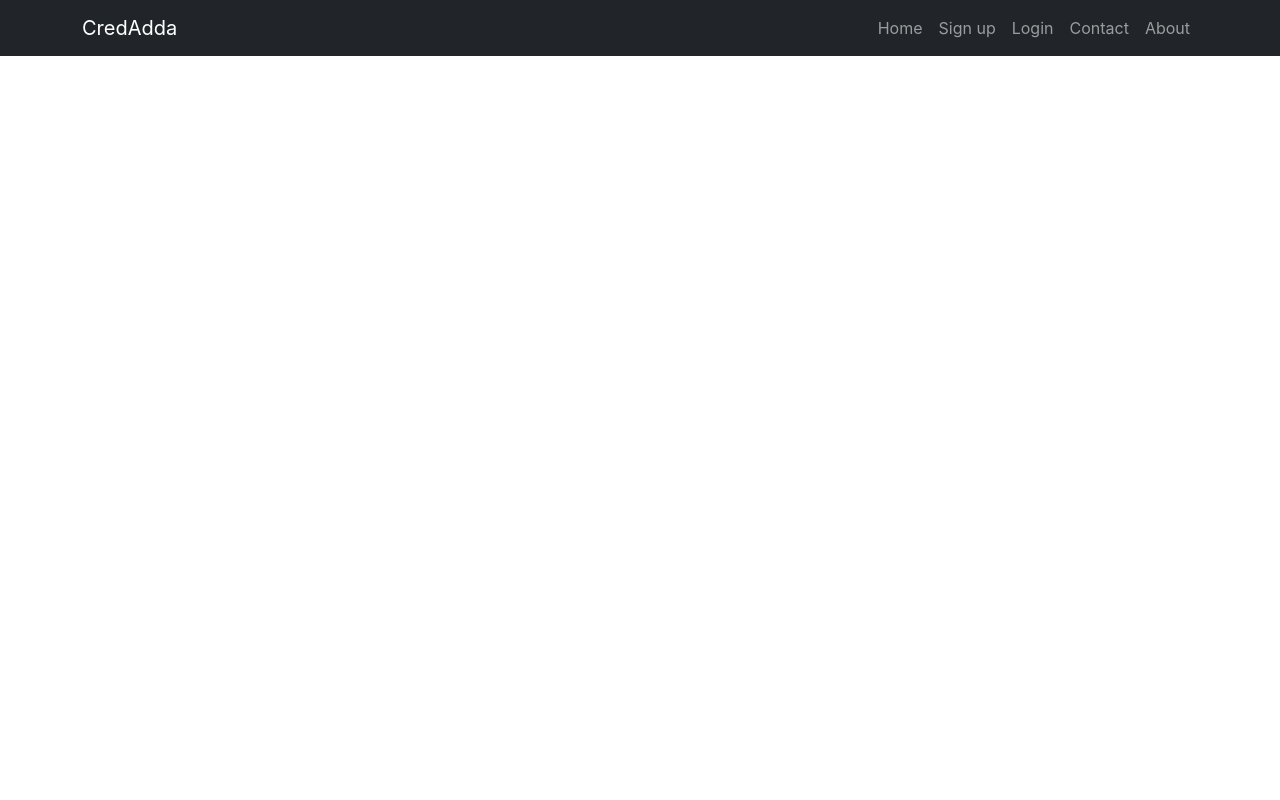
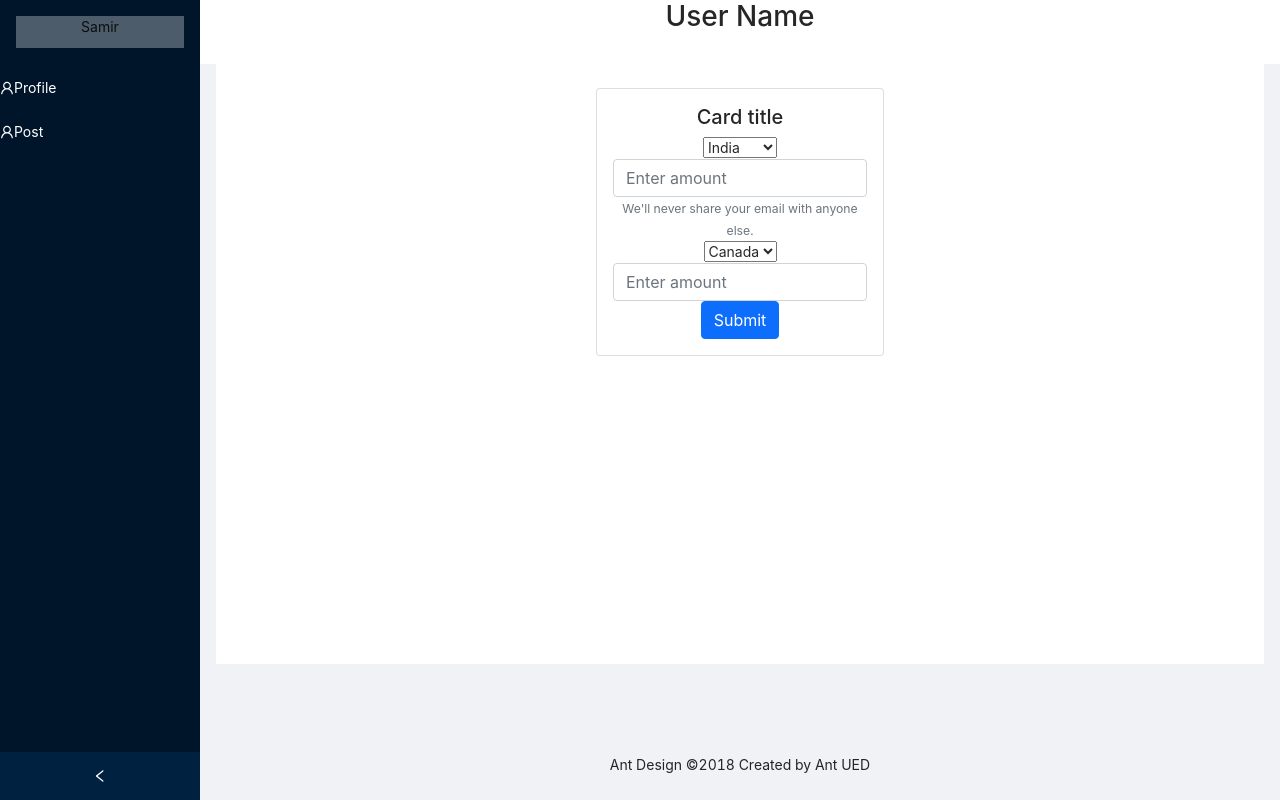
Before and after one commit to samiramrullah/Front-end-design, a React (Create React App) app in the folder frontend/: page /dashboard/post in a window 1280 px wide. Built offline with nearby package versions, Linux system fonts and the light colour scheme.

Commit message:
with dashboard

```diff
--- a/frontend/package.json
+++ b/frontend/package.json
@@ -3,9 +3,11 @@
   "version": "0.1.0",
   "private": true,
   "dependencies": {
+    "@ant-design/icons": "^4.7.0",
     "@testing-library/jest-dom": "^5.16.4",
     "@testing-library/react": "^13.3.0",
     "@testing-library/user-event": "^13.5.0",
+    "antd": "^4.21.5",
     "axios": "^0.27.2",
     "bootstrap": "^5.1.3",
     "react": "^18.2.0",
--- a/frontend/src/App.js
+++ b/frontend/src/App.js
@@ -10,14 +10,15 @@ import './App.css';
 function App() {
   return (
     <div className="App">
-     <Navbar/>
+     {/* <Navbar/> */}
      <Routes>
       <Route path='/' element={<Home/>}/>
       <Route path='/signup' element={<Signup/>}/>
       <Route path='/login' element={<Login/>}/>
-      <Route path='/dashboard' element={<Dashboard/>}/>
-      <Route path='/about' element={<About/>}/>
+      <Route path='/dashboard/*' element={<Dashboard/>}/>
+      {/* <Route path='/about' element={<About/>}/>
       <Route path='/contact' element={<Contact/>}/>
+      <Route path='/post' element={<Contact/>}/> */}
      </Routes>
      {/* <Signup/>
      <Footer/> */}
--- /dev/null
+++ b/frontend/src/components/Post/Post.jsx
@@ -0,0 +1,44 @@
+import React from 'react'
+import { useState } from 'react';
+const Post = () => {
+    const [countryToSend,setcountryToSend]=useState();
+    const [countryToRecieve,setcountryToRecieve]=useState();
+    const onSubmitHandler=(e)=>{
+        e.preventDefault();
+        const userData={
+            countryToSend,
+            countryToRecieve,
+        };
+        console.log(userData);
+    }
+    return (
+        <center>
+            <div class="card" style={{ width: "18rem" }}>
+                <div class="card-body">
+                    <h5 class="card-title">Card title</h5>
+                    <form onSubmit={onSubmitHandler}>
+                        <div class="form-group">
+
+                              <select onChange={(e)=>setcountryToSend(e.target.value)}>
+                                <option>India</option>
+                                <option>Chanda</option>
+                                </select>
+                            <input type={'number'} class="form-control" placeholder="Enter amount" required />
+                            <small id="emailHelp" class="form-text text-muted">We'll never share your email with anyone else.</small>
+                        </div>
+                        <div class="form-group">
+                        <select onChange={(e)=>setcountryToRecieve(e.target.value)}>
+                                <option>Canada</option>
+                                <option>India</option>
+                                </select>
+                            <input type={'number'} class="form-control" placeholder="Enter amount" />
+                        </div>
+                        <button type="submit" class="btn btn-primary">Submit</button>
+                    </form>
+                </div>
+            </div>
+        </center>
+    )
+}
+
+export default Post
--- /dev/null
+++ b/frontend/src/components/Profile/Profile.jsx
@@ -0,0 +1,18 @@
+import React from 'react'
+
+const Post = () => {
+    return (
+        <center>
+            <div class="card" style={{width:'18rem'}}>
+                <img class="card-img-top" src="https://encrypted-tbn0.gstatic.com/images?q=tbn:ANd9GcRWgb_52c3pYUdxPNcwk0YRU2FdcE3kjOWBxw&usqp=CAU" alt="Card image cap" />
+                <div class="card-body">
+                    <h5 class="card-title">Name: <span>Samir Alam</span></h5>
+                    <p class="card-text">Some quick example text to build on the card title and make up the bulk of the card's content.</p>
+                    <a href="#" class="btn btn-primary">Go somewhere</a>
+                </div>
+            </div>
+        </center>
+    )
+}
+
+export default Post
--- a/frontend/src/index.js
+++ b/frontend/src/index.js
@@ -4,6 +4,7 @@ import App from "./App";
 import reportWebVitals from "./reportWebVitals";
 import { BrowserRouter } from "react-router-dom";
 import "../node_modules/bootstrap/dist/css/bootstrap.min.css";
+import 'antd/dist/antd.css';
 import "./index.css";
 
 const root = ReactDOM.createRoot(document.getElementById("root"));
--- a/frontend/src/pages/Dashboard/Dashboard.css
+++ b/frontend/src/pages/Dashboard/Dashboard.css
@@ -0,0 +1,12 @@
+.logo {
+    height: 32px;
+    margin: 16px;
+    background: rgba(255, 255, 255, 0.3);
+  }
+
+  .site-layout .site-layout-background {
+    background: #fff;
+  }
+    [data-theme="dark"] .site-layout .site-layout-background {
+      background: #141414;
+    }
--- a/frontend/src/pages/Dashboard/Dashboard.jsx
+++ b/frontend/src/pages/Dashboard/Dashboard.jsx
@@ -1,9 +1,76 @@
-import React from 'react'
+import {
+  // DesktopOutlined,
+  // FileOutlined,
+  // PieChartOutlined,
+  // TeamOutlined,
+  UserOutlined,
+ } from '@ant-design/icons';
+import {Layout, Menu  } from 'antd';
+import { useState } from 'react';
+import {NavLink, Route, Routes} from 'react-router-dom'
+import About from '../About/About';
+import Contact from '../Contact/Contact';
+import Post from '../../components/Post/Post';
+import Profile from '../../components/Profile/Profile'
+import './Dashboard.css'
+const { Header, Content, Footer, Sider } = Layout;
+
 
 const Dashboard = () => {
+  const [collapsed, setCollapsed] = useState(false);
   return (
-    <div>Dashboard</div>
-  )
-}
+    <Layout
+      style={{
+        minHeight: '100vh',
+      }}
+    >
+      <Sider collapsible collapsed={collapsed} onCollapse={(value) => setCollapsed(value)}>
+        <div className="logo" style={{textAlign:'center'}} >Samir</div>
+        <Menu theme="dark" defaultSelectedKeys={["demo"]} mode="inline"
+        >
+          <NavLink to='/dashboard/profile'><Menu.Item key="demo"><UserOutlined />Profile</Menu.Item></NavLink>
+          <NavLink to='/dashboard/post'><Menu.Item key="data" ><UserOutlined />Post</Menu.Item></NavLink>
+          </Menu>
+      </Sider>
+      <Layout className="site-layout">
+        <Header
+          className="site-layout-background"
+          style={{
+            padding: 0,
+          }}
 
-export default Dashboard
+        > <h3 style={{textAlign:'center'}}>User Name</h3></Header>
+        <Content
+          style={{
+            margin: '0 16px',
+          }}
+        >
+          <div
+            className="site-layout-background"
+            style={{
+              padding: 24,
+              minHeight: 600,
+
+            }}
+          >
+              <Routes>
+      <Route path='/about' element={<About/>}/>
+      <Route path='/contact' element={<Contact/>}/>
+      <Route path='/profile' element={<Profile/>}/>
+      <Route path='/post' element={<Post/>}/>
+     </Routes>
+          </div>
+        </Content>
+        <Footer
+          style={{
+            textAlign: 'center',
+          }}
+        >
+          Ant Design ©2018 Created by Ant UED
+        </Footer>
+      </Layout>
+    </Layout>
+  );
+};
+
+export default Dashboard;
--- a/frontend/src/pages/Login/Login.jsx
+++ b/frontend/src/pages/Login/Login.jsx
@@ -1,10 +1,12 @@
 import { useState } from 'react';
+import { useNavigate } from 'react-router-dom';
 import axios from 'axios'
 import './Login.css'
 const Login = () => {
 
   const[email,setemail]=useState();
   const[password,setpassword]=useState();
+  const naviate=useNavigate();
   let jwttoken;
   const onSubmitLogin=(e)=>{
     e.preventDefault();
@@ -15,7 +17,9 @@ const Login = () => {
     axios.post('http://localhost:5000/users/login',userData)
     .then(res=>{
       jwttoken=res.data.token;
-      localStorage.setItem('userToken',res.data.token)
+      localStorage.setItem('userToken',res.data.token);
+      naviate('/dashboard');
+
     })
     .catch(err=>console.log(err))
   }
```
Also changed, not shown: frontend/src/components/Post/Post.css (added), 1 other file (tests, documents, lock files or other folders).
